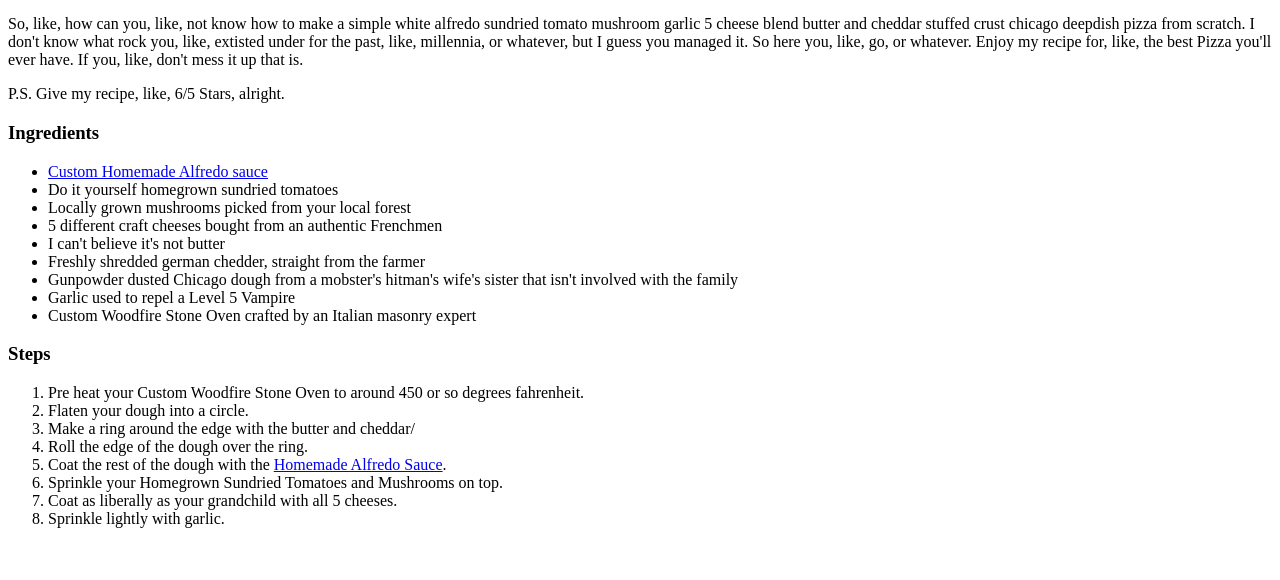
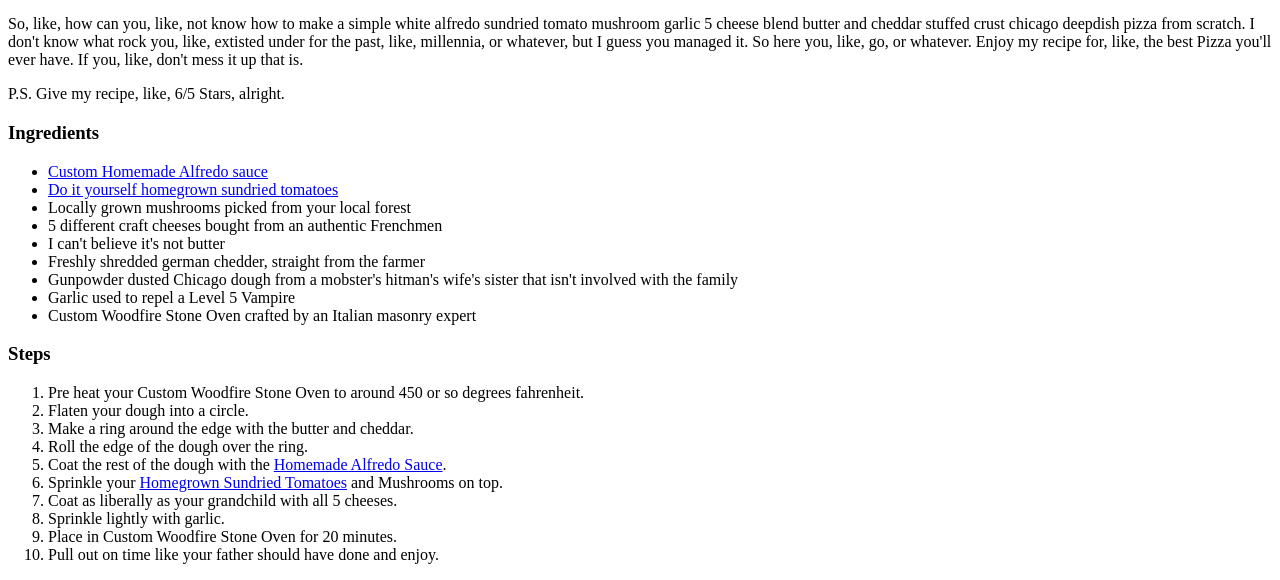
Before and after one commit to zante00/odin-recipes, a plain HTML site: page recipes/pizza.html in a window 1280 px wide. Shown: the part 428-1008 px from the top of the page. Before the commit the page ends 972 px from the top, so only its background shows below. Drawn offline with Linux system fonts and the light colour scheme.

Commit message:
Added tomatoes.html, finished pizza.html, updated index.html, started alfredo.html with a pic

```diff
--- a/recipes/pizza.html
+++ b/recipes/pizza.html
@@ -22,7 +22,7 @@
         <h3>Ingredients</h3>
         <ul>
             <li><a href="alfredo.html">Custom Homemade Alfredo sauce</a></li>
-            <li>Do it yourself homegrown sundried tomatoes</li>
+            <li><a href="tomatoes.html">Do it yourself homegrown sundried tomatoes</a></li>
             <li>Locally grown mushrooms picked from your local forest</li>
             <li>5 different craft cheeses bought from an authentic Frenchmen</li>
             <li>I can't believe it's not butter</li>
@@ -35,12 +35,14 @@
         <ol>
             <li>Pre heat your Custom Woodfire Stone Oven to around 450 or so degrees fahrenheit.</li>
             <li>Flaten your dough into a circle.</li>
-            <li>Make a ring around the edge with the butter and cheddar/</li>
+            <li>Make a ring around the edge with the butter and cheddar.</li>
             <li>Roll the edge of the dough over the ring.</li>
             <li>Coat the rest of the dough with the <a href="alfredo.html">Homemade Alfredo Sauce</a>.</li>
-            <li>Sprinkle your Homegrown Sundried Tomatoes and Mushrooms on top.</li>
+            <li>Sprinkle your <a href="tomatoes.html">Homegrown Sundried Tomatoes</a> and Mushrooms on top.</li>
             <li>Coat as liberally as your grandchild with all 5 cheeses.</li>
             <li>Sprinkle lightly with garlic.</li>
+            <li>Place in Custom Woodfire Stone Oven for 20 minutes.</li>
+            <li>Pull out on time like your father should have done and enjoy.</li>
         </ol>
     </body>
 </html>
```
Also changed, not shown: index.html (+3 -0 lines), recipes/alfredo.html (+3 -1 lines), recipes/tomatoes.html (added, +11 -0 lines).
